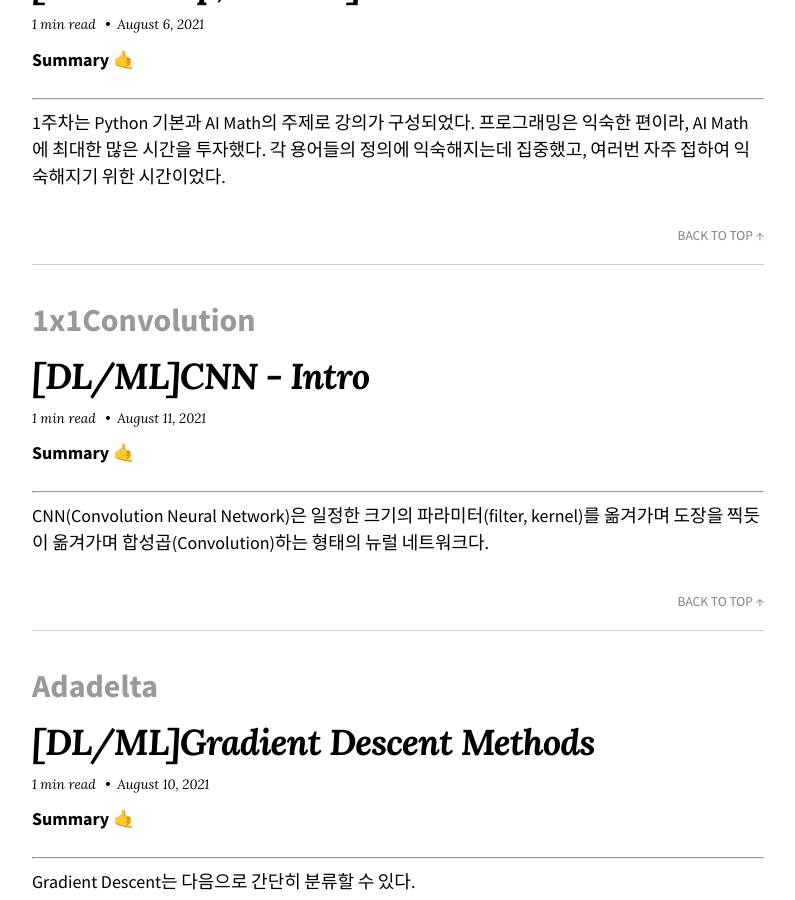
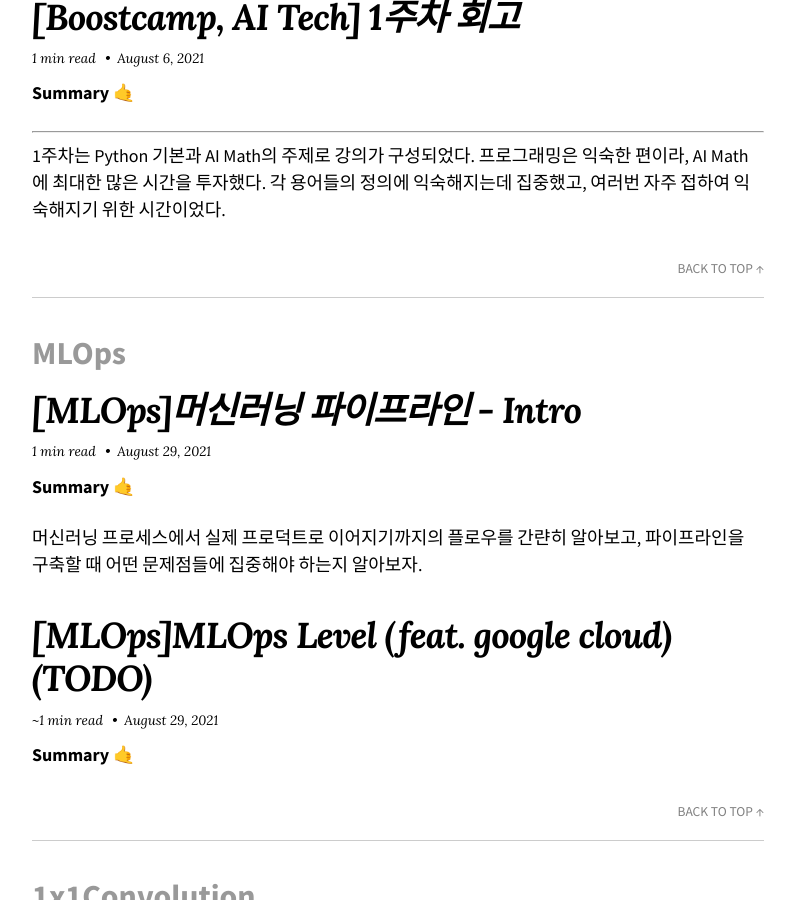
Before and after one commit to HatHatingGroot/HatHatingGroot.github.io, a Jekyll site: the page built from tags.md, in a window 1280 px wide and 900 px high, scrolled down 4045 px. Shown: the whole window, without its empty margins (242-1037 px from the left). Built offline with Jekyll 4.4.1, drawn with Linux system fonts in a browser that asks for light colours; nearby versions of some CDN libraries; some of the changed text lies outside the part shown.

Commit message:
fix post

```diff
--- /dev/null
+++ b/_posts/mlops/2021-08-29-mlops-mlops-level.md
@@ -0,0 +1,18 @@
+---
+title: "[MLOps]MLOps Level (feat. google cloud) (TODO)"
+categories:
+  - MLOps
+tags:
+  - MLOps
+  - Level
+last_modified_at: 2021-08-29T00:00:00-00:00
+---
+
+## Summary 🤙
+
+
+<br/>
+
+## Index 👀
+
+<br/>
--- a/_posts/mlops/2021-08-29-mlops-pipeline-intro.md
+++ b/_posts/mlops/2021-08-29-mlops-pipeline-intro.md
@@ -14,14 +14,13 @@ last_modified_at: 2021-08-29T00:00:00-00:00
 <br/>
 
 ## Index 👀
-  * [AI-ML-DL](#ai-ml-dl)
-  * [Key Component](#key-component)
-  * [Historical Review](#historical-review)
+  * [일반적인 애플리케이션과 비교](#일반적인-애플리케이션과-비교)
+  * [머신러닝 프로세스의 특징](#머신러닝-프로세스의-특징)
 
 <br/>
 
 ## 일반적인 애플리케이션과 비교
----
+<hr/>
 일반적인 애플리케이션을 위한 파이프라인은 **CI/CD** 를 중심으로 API 개발(빌드), 테스트, 배포, 모니터링과 같은 일련의 과정을 자동화하는 것이다. 이때 주 목적은 종단없는 서비스 제공, CI/CD 자동화 등이 있겠으나, 본질적인 목적은 **개발자가 보일러 플레이트 코드보다 비즈니스 로직에 집중할 수 있또록 하는 것** 에 있다고 볼 수 있다.
 
 그렇다면 머신러닝 프로세스에서의 파이프라인의 본질적인 목적은 무엇일까.
@@ -32,7 +31,7 @@ last_modified_at: 2021-08-29T00:00:00-00:00
 <br/>
 
 ## 머신러닝 프로세스의 특징
----
+<hr/>
 ### 트리거 포인트
 일반적인 애플리케이션에서 파이프라인의 트리거 지점은 배포 브랜치에 코드가 머지되는 지점이라고 볼수 있다. 하지만 머신러닝에서는 조금 다르다.
 1. 개발자에 의해 수동으로 학습이나 배포가 요구되는 상황
```
